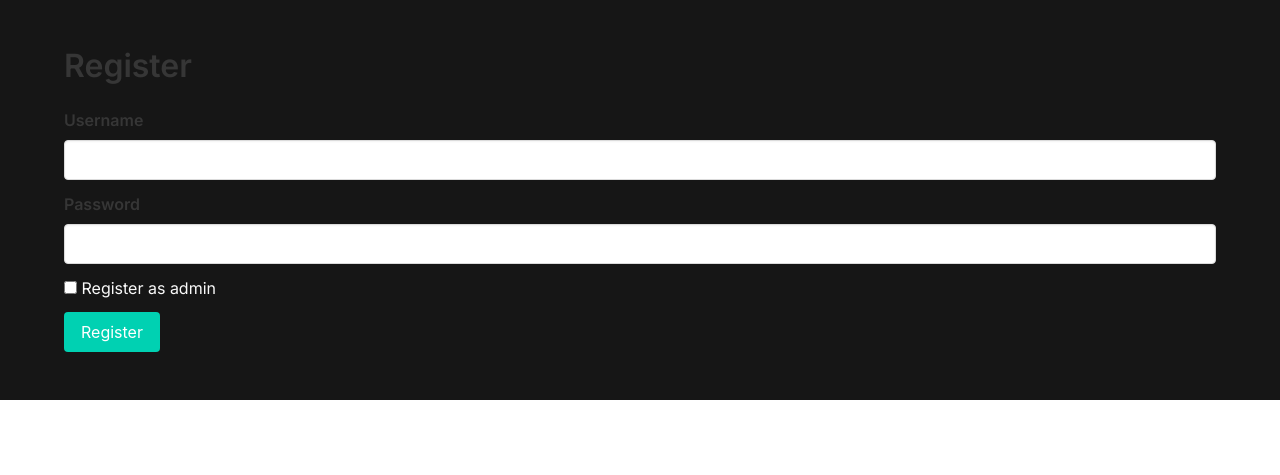
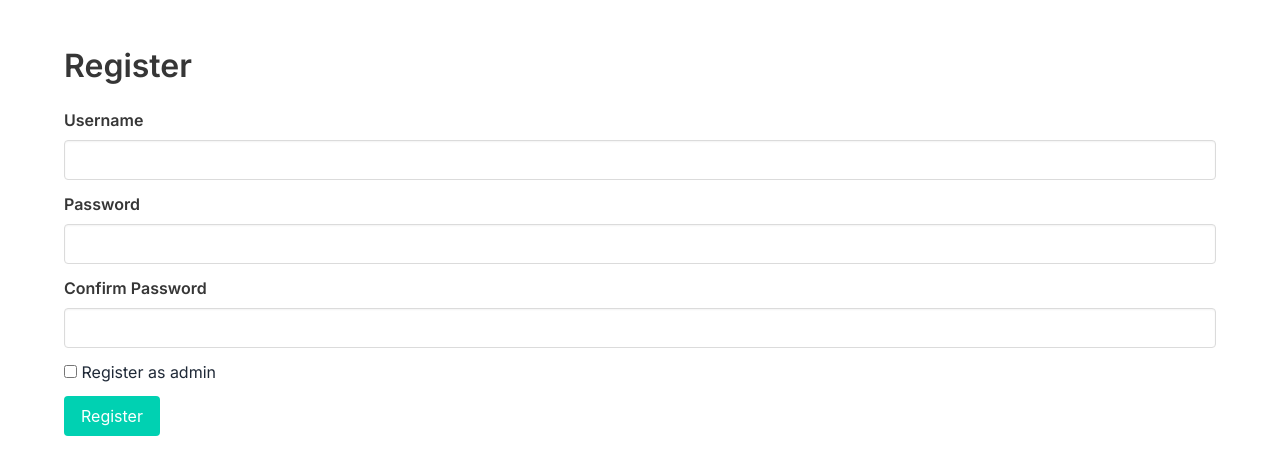
Before and after one commit to 13alvone/speakQuery, a Flask app: page /register.html in a window 1280 px wide. Shown: the top 475 px of the page. Run offline with Flask 3, Linux system fonts and the light colour scheme; parts of the project's set-up code (start-up, migrations or seed data) failed here and were passed over.

Commit message:
Add logout link, password confirmation, and default light theme

```diff
--- a/app.py
+++ b/app.py
@@ -628,9 +628,15 @@
     data = request.get_json() or request.form
     username = data.get('username') if data else None
     password = data.get('password') if data else None
+    confirm_pw = data.get('confirm_password') if data else None
     is_admin = data.get('is_admin') if data else None
     if not username or not password:
         return jsonify({'status': 'error', 'message': 'Missing credentials'}), 400
+    if confirm_pw is not None and confirm_pw != password:
+        return (
+            jsonify({'status': 'error', 'message': 'Passwords do not match'}),
+            400,
+        )
     if not validate_password_strength(password):
         return (
             jsonify({'status': 'error', 'message': 'Weak password'}),
--- a/frontend/static/js/theme.js
+++ b/frontend/static/js/theme.js
@@ -1,9 +1,15 @@
 /** Simple theme persistence module reused from common.js */
 
 function initTheme() {
-    const stored = localStorage.getItem('theme');
+    let stored = localStorage.getItem('theme');
+    if (!stored) {
+        stored = 'light';
+        localStorage.setItem('theme', 'light');
+    }
     if (stored === 'light') {
         document.body.classList.add('light-theme');
+    } else {
+        document.body.classList.remove('light-theme');
     }
 }
 
--- a/frontend/templates/navbar.html
+++ b/frontend/templates/navbar.html
@@ -12,5 +12,6 @@
         <li class="{% if request.path == '/users.html' %}active{% endif %}"><a href="/users.html">Users</a></li>
         {% endif %}
         <li class="{% if request.path == '/user_settings.html' %}active{% endif %}"><a href="/user_settings.html">User Settings</a></li>
+        <li><a href="/logout">Logout</a></li>
     </ul>
 </nav>
--- a/frontend/templates/register.html
+++ b/frontend/templates/register.html
@@ -20,6 +20,12 @@
         </div>
       </div>
       <div class="field">
+        <label class="label">Confirm Password</label>
+        <div class="control">
+          <input class="input" type="password" name="confirm_password" required>
+        </div>
+      </div>
+      <div class="field">
         <div class="control">
           <label class="checkbox">
             <input type="checkbox" name="is_admin">
```
Also changed, not shown: tests/test_register.py (+20 -0 lines).
